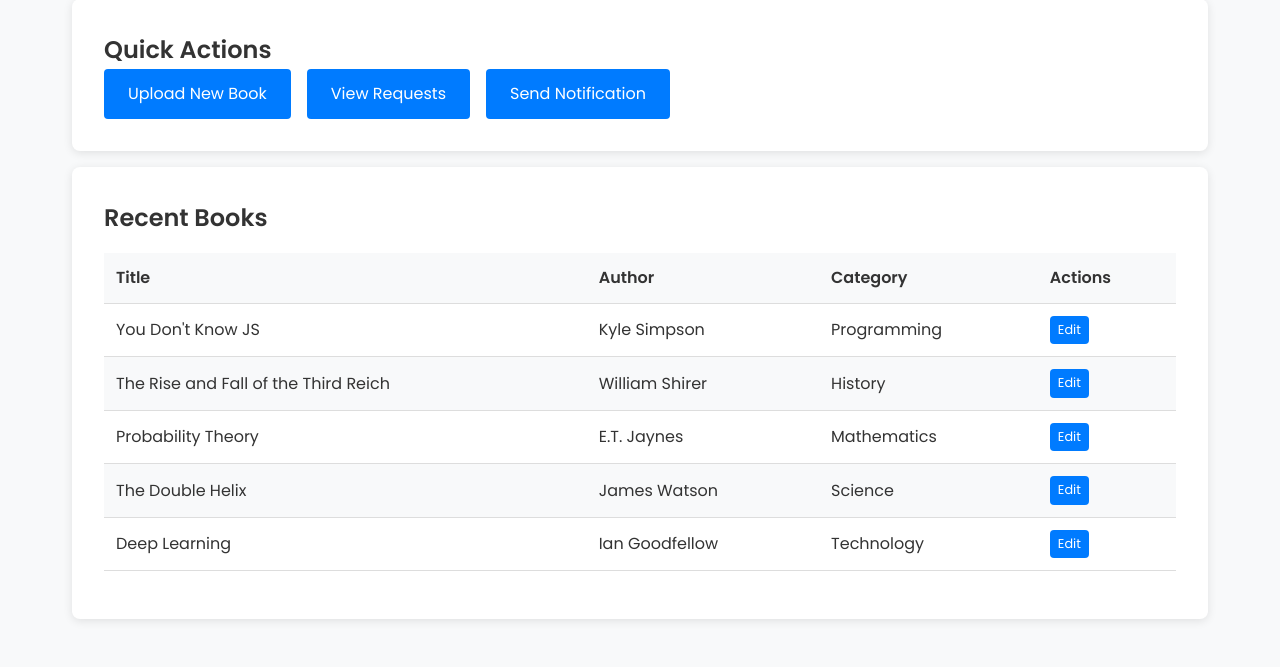
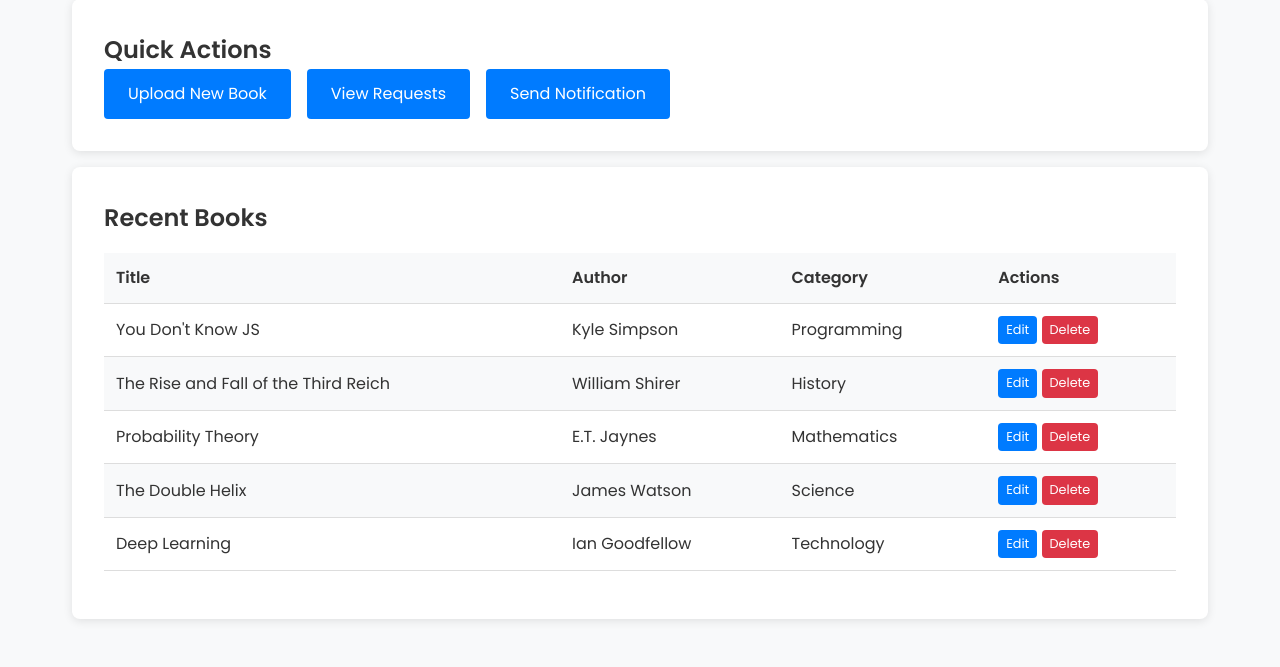
Before and after one commit to kevwasonga/AlgoForge, a PHP site: page /admin/dashboard.php in a window 1280 px wide. Shown: the part 404-1071 px from the top of the page. Run offline with PHP 8.4, Linux system fonts and the light colour scheme; the visitor is signed in with stand-in values (Sample User, id 1).

Commit message:
Add edit and delete functionality to admin dashboard recent books

```diff
--- a/admin/dashboard.php
+++ b/admin/dashboard.php
@@ -86,7 +86,8 @@ $total_students = $conn->query("SELECT COUNT(*) FROM users WHERE role = 'student
                         <td><?= htmlspecialchars($book['author']) ?></td>
                         <td><?= htmlspecialchars($book['category']) ?></td>
                         <td>
-                            <a href="edit_book.php?id=<?= $book['id'] ?>" class="btn" style="padding: 0.25rem 0.5rem; font-size: 0.8rem;">Edit</a>
+                            <a href="upload_book.php?edit=<?= $book['id'] ?>" class="btn" style="padding: 0.25rem 0.5rem; font-size: 0.8rem;">Edit</a>
+                            <a href="?delete=<?= $book['id'] ?>" class="btn btn-danger" style="padding: 0.25rem 0.5rem; font-size: 0.8rem;" onclick="return confirm('Delete this book?')">Delete</a>
                         </td>
                     </tr>
                     <?php endforeach; ?>
@@ -97,5 +98,13 @@ $total_students = $conn->query("SELECT COUNT(*) FROM users WHERE role = 'student
             <?php endif; ?>
         </div>
     </div>
+    <?php
+    if (isset($_GET['delete'])) {
+        $book_id = $_GET['delete'];
+        $stmt = $conn->prepare("DELETE FROM books WHERE id = ?");
+        $stmt->execute([$book_id]);
+        echo "<script>window.location.href = 'dashboard.php';</script>";
+    }
+    ?>
 </body>
 </html>
```
